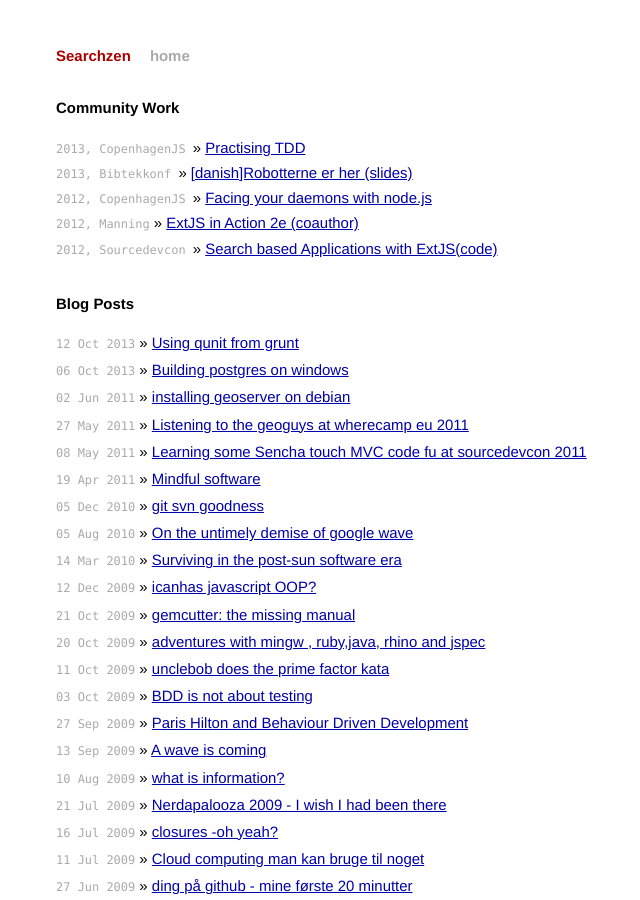
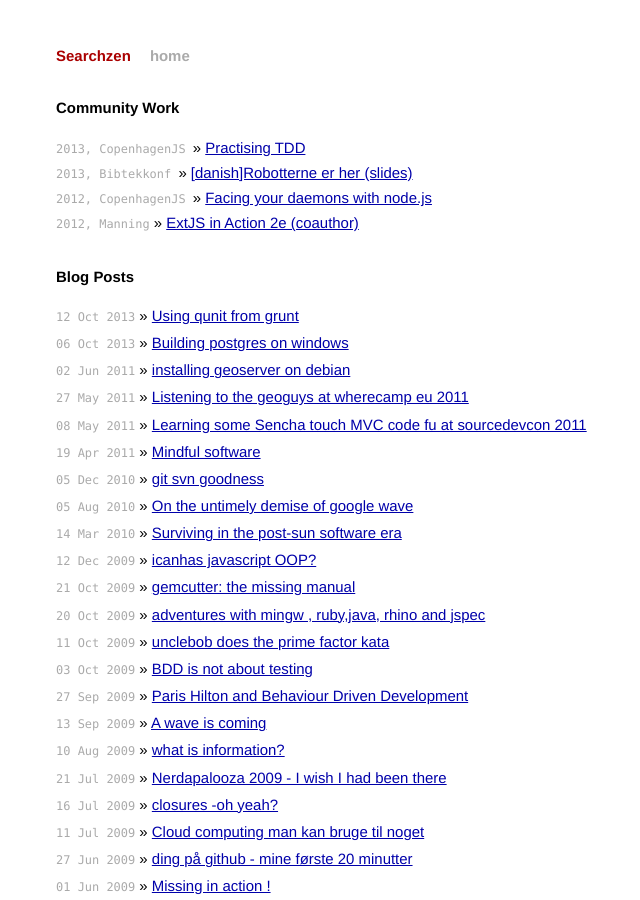
Before and after one commit to jacobandresen/searchzen.org, a Jekyll site: the page built from index.html, in a window 1280 px wide and 900 px high. Shown: the whole window, without its empty margins (270-910 px from the left). Built offline with Jekyll 4.4.1, drawn with Linux system fonts in a browser that asks for light colours; Markdown is read by kramdown in place of the engine named in the settings.

Commit message:
removing sourcedevcon video due to issues with slides on projector

```diff
--- a/index.html
+++ b/index.html
@@ -24,10 +24,6 @@
        <span>2012, Manning</span>
         »
         <a href="http://manning.com/garcia3">ExtJS in Action 2e (coauthor) </a></li>
-        <li>
-      <span>2012, Sourcedevcon </span>
-        »
-        <a href="http://vimeo.com/45960491">Search based Applications with ExtJS</a><a href="http://github.com/jacobandresen/now">(code)</a></li>
   </ul>
 
   <h1>Blog Posts</h1>
```
